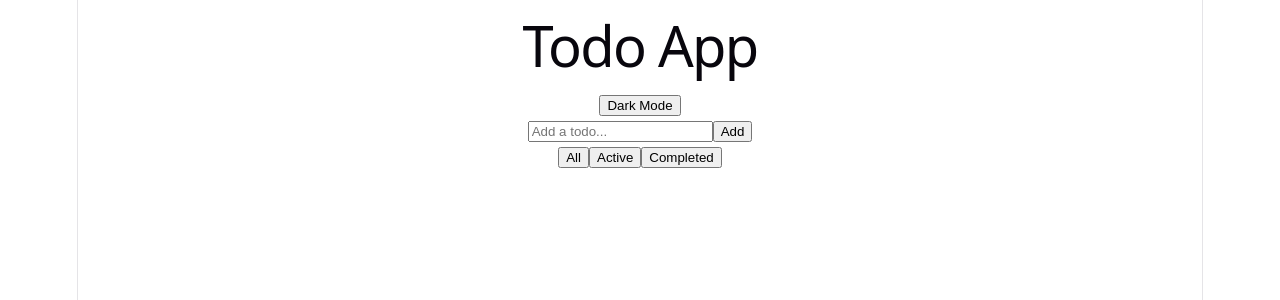
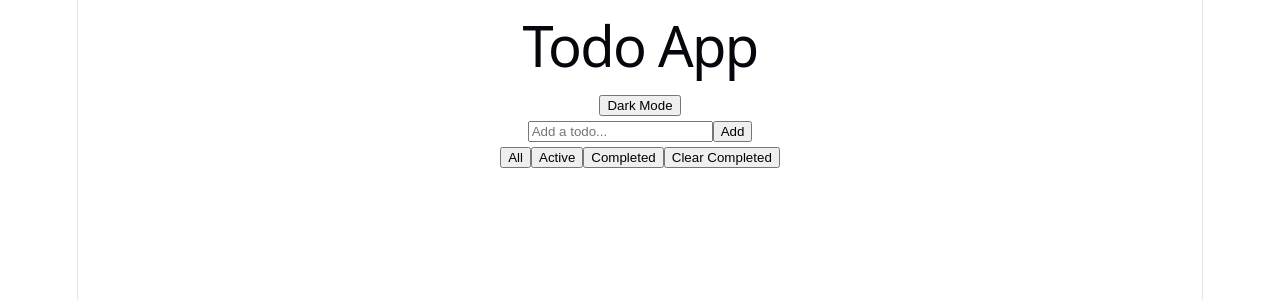
Before and after one commit to mercytv932/Todo_contextAPI, a React (Vite) app: page / in a window 1280 px wide. Shown: the top 300 px of the page. Built offline with nearby package versions, Linux system fonts and the light colour scheme.

Commit message:
done with clearCompleted

```diff
--- a/src/components/FilterButtons.tsx
+++ b/src/components/FilterButtons.tsx
@@ -1,5 +1,6 @@
 import { useContext } from "react";
 import { FilterContext } from "../contexts/FilterContext";
+import { TodoContext } from "../contexts/TodoContext";
 
 function FilterButtons() {
   const context = useContext(FilterContext);
@@ -10,11 +11,20 @@ function FilterButtons() {
 
   const { filter, setFilter } = context;
 
+  const todoContext = useContext(TodoContext);
+
+  if (!todoContext) {
+    throw new Error("FilterButtons must be used inside TodoProvider");
+  }
+
+  const { clearCompleted } = todoContext;
+
   return (
     <div>
       <button onClick={() => setFilter("all")}>All</button>
       <button onClick={() => setFilter("active")}>Active</button>
       <button onClick={() => setFilter("completed")}>Completed</button>
+      <button onClick={clearCompleted}>Clear Completed</button>
     </div>
   );
 }
```
